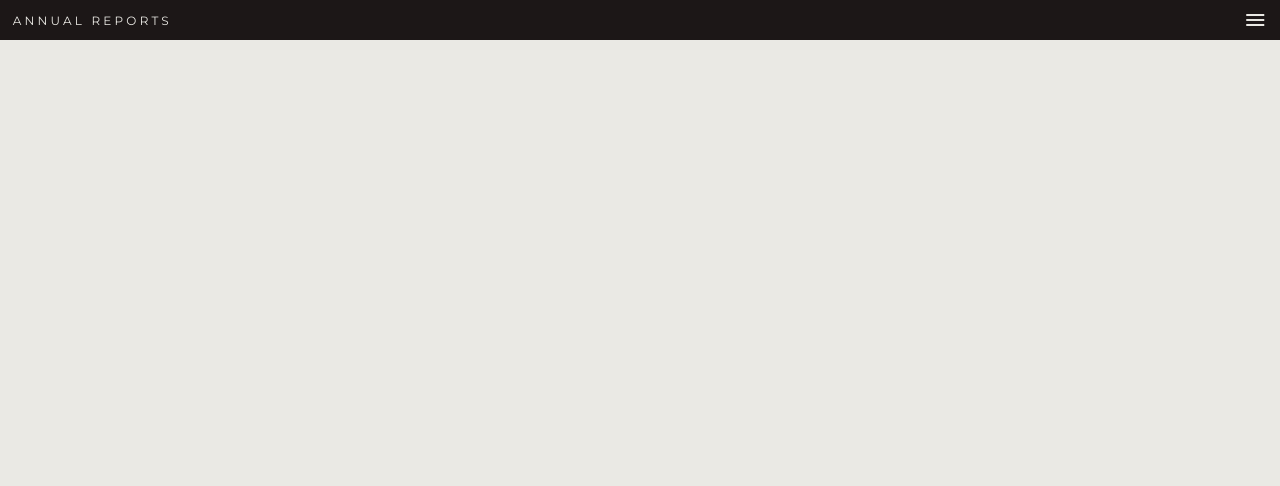
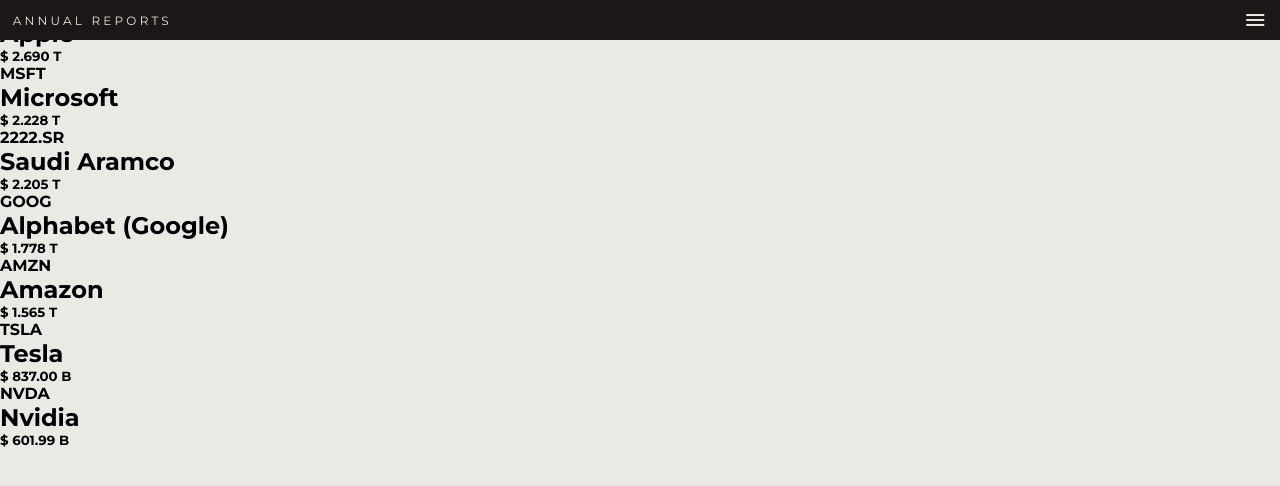
Before and after one commit to AngyalZsuzsa/final-sitebuild3-reports, a plain HTML site: page index.html in a window 1280 px wide. Drawn offline with Linux system fonts and the light colour scheme.

Commit message:
data added

```diff
--- a/index.html
+++ b/index.html
@@ -22,5 +22,6 @@
         <h1>Annual reports</h1>
         <span class='material-icons md-24'>menu</span>
     </header>
+    <div id="root"></div>
 </body>
 </html>
--- a/script.js
+++ b/script.js
@@ -0,0 +1,19 @@
+function reports(data) {
+    return `
+        <div class="data-card">
+            <h4>${data.sub}</h4>
+            <h2>${data.title}</h2>
+            <h5>${data.text}</h5>
+        </div>`
+}
+
+function loadEvent() {
+    const rootElement = document.getElementById("root");
+
+    for (let i = 0; i < datas.length; i++) {
+        const data = datas[i];
+        rootElement.insertAdjacentHTML("beforeend", reports(data, i))
+    }
+}
+
+window.addEventListener("load", loadEvent)
```
Also changed, not shown: style.css (line endings or trailing spaces).
